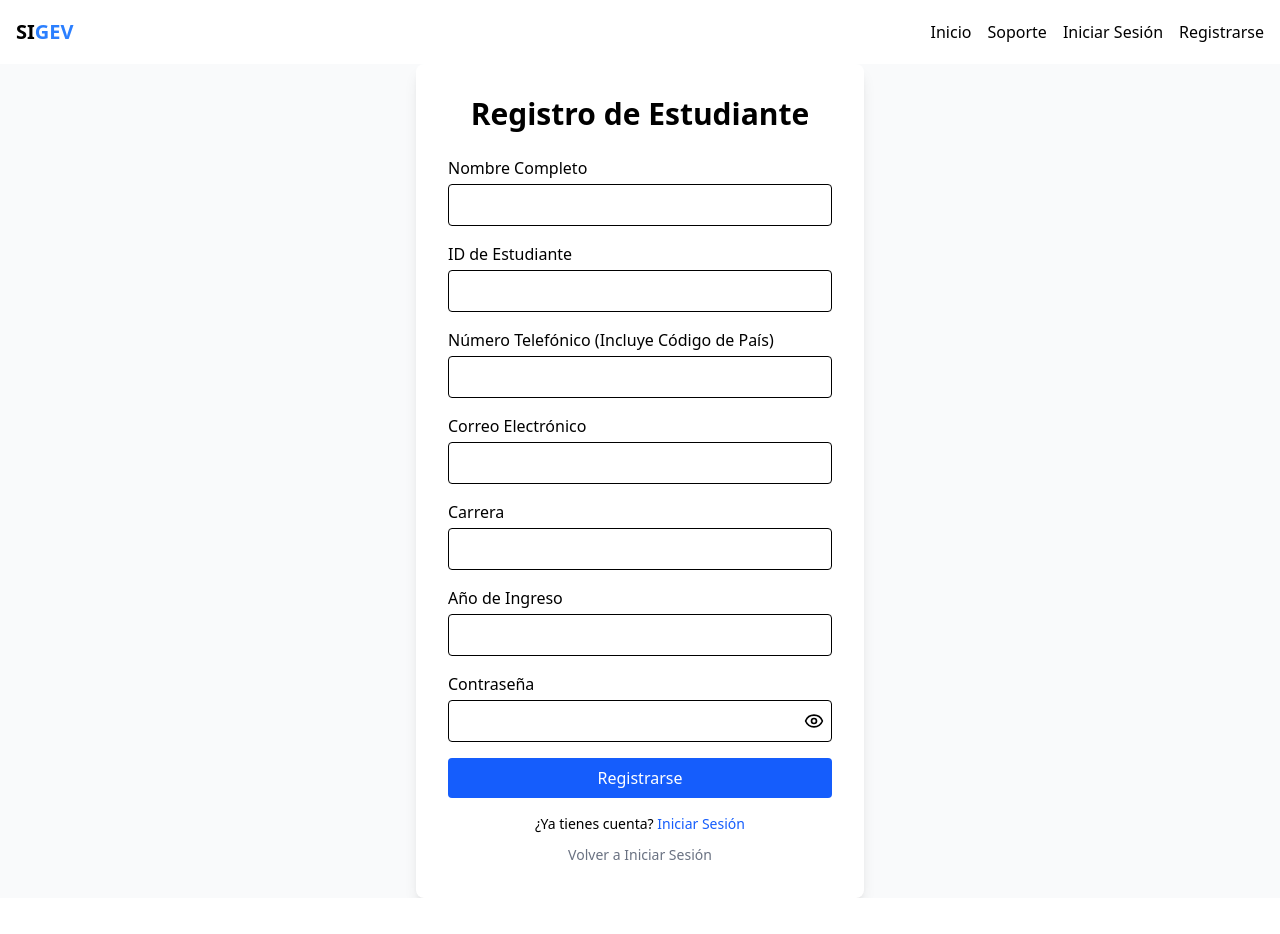
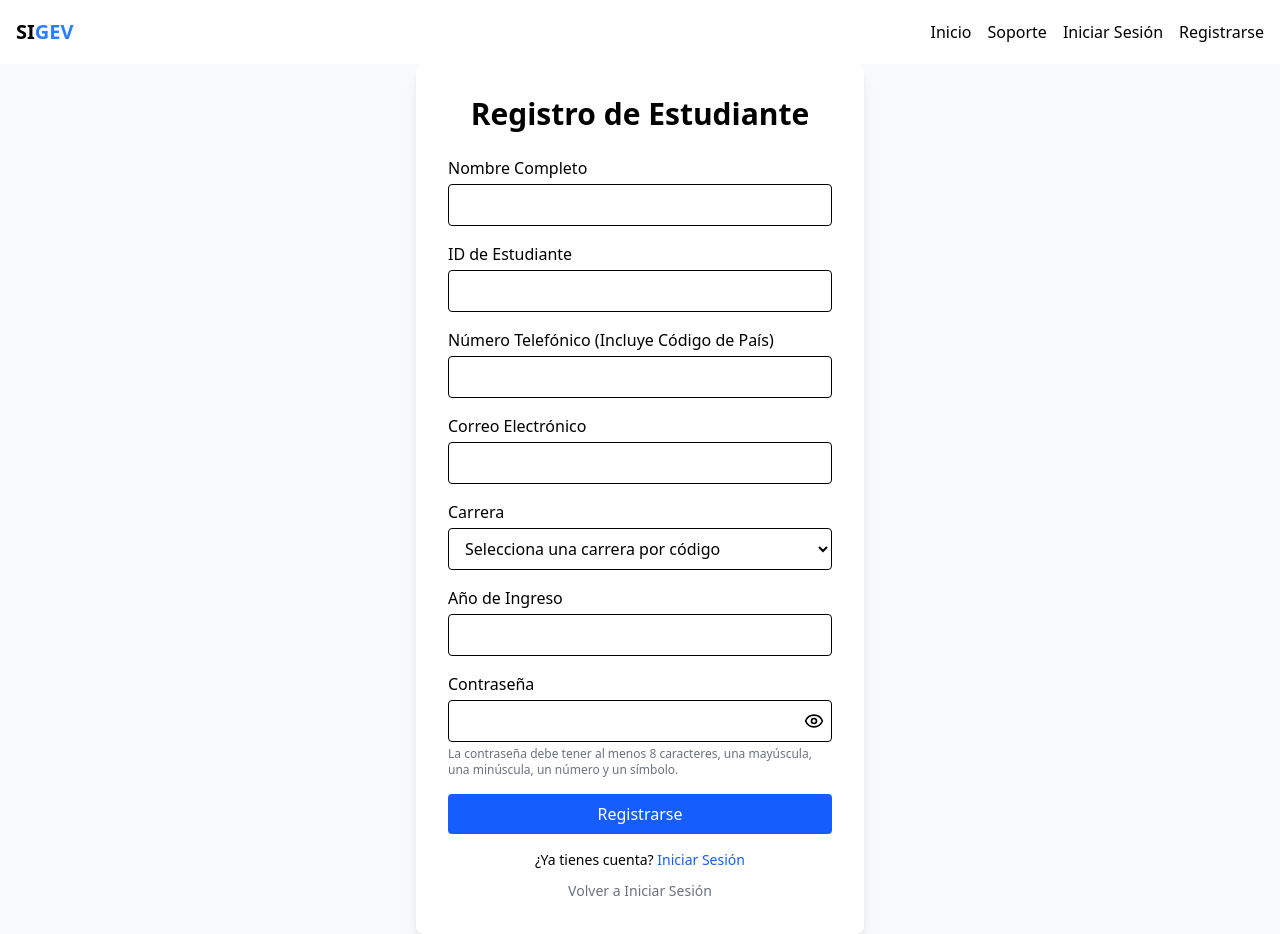
Before and after one commit to SIGEG-Organizacion/frontend, a React (Vite) app: page /register/student in a window 1280 px wide. Before the commit the page ends 898 px from the top, so only its background shows below. Built offline with nearby package versions, Linux system fonts and the light colour scheme; no server answers.

Commit message:
contraseña segura[

```diff
--- a/src/i18n/en.json
+++ b/src/i18n/en.json
@@ -32,7 +32,10 @@
     "loading": "Registering...",
     "success": "Registration successful! You can now log in.",
     "alreadyHave": "Already have an account?",
-    "login": "Sign In"
+    "login": "Sign In",
+    "selectMajorCode": "Select a major by code",
+    "passwordRequirements": "Password must be at least 8 characters, include an uppercase letter, a lowercase letter, a number, and a symbol.",
+    "passwordInvalid": "Password does not meet the requirements."
   },
   "registerCompany": {
     "title": "Register as Company",
--- a/src/i18n/es.json
+++ b/src/i18n/es.json
@@ -32,7 +32,10 @@
     "loading": "Registrando...",
     "success": "¡Registro exitoso! Ya puedes iniciar sesión.",
     "alreadyHave": "¿Ya tienes cuenta?",
-    "login": "Iniciar Sesión"
+    "login": "Iniciar Sesión",
+    "selectMajorCode": "Selecciona una carrera por código",
+    "passwordRequirements": "La contraseña debe tener al menos 8 caracteres, una mayúscula, una minúscula, un número y un símbolo.",
+    "passwordInvalid": "La contraseña no cumple con los requisitos."
   },
   "registerCompany": {
     "title": "Registro de Empresa",
--- a/src/modules/auth/pages/RegisterStudentPage.tsx
+++ b/src/modules/auth/pages/RegisterStudentPage.tsx
@@ -27,6 +27,17 @@ const RegisterStudentPage: React.FC = () => {
     e: React.ChangeEvent<HTMLInputElement | HTMLSelectElement>
   ) => {
     setForm((prev) => ({ ...prev, [e.target.name]: e.target.value }));
+  };
+
+  // Validación de contraseña
+  const isPasswordValid = (password: string) => {
+    return (
+      password.length >= 8 &&
+      /[A-Z]/.test(password) &&
+      /[a-z]/.test(password) &&
+      /[0-9]/.test(password) &&
+      /[^A-Za-z0-9]/.test(password)
+    );
   };
 
   const handleSubmit = async (e: React.FormEvent) => {
@@ -121,15 +132,105 @@ const RegisterStudentPage: React.FC = () => {
           <label htmlFor="major" className="block mb-1 font-medium">
             {t("registerStudent.major")}
           </label>
-          <input
+          <select
             id="major"
             name="major"
-            type="text"
             value={form.major}
             onChange={handleChange}
             required
             className="w-full border rounded px-3 py-2 focus:outline-none focus:ring"
-          />
+          >
+            <option value="">{t("registerStudent.selectMajorCode")}</option>
+            <option value="ARH">ARH</option>
+            <option value="AEN">AEN</option>
+            <option value="MRN">MRN</option>
+            <option value="DP">DP</option>
+            <option value="GPM">GPM</option>
+            <option value="DCS">DCS</option>
+            <option value="CND">CND</option>
+            <option value="IMT">IMT</option>
+            <option value="ATI">ATI</option>
+            <option value="DAI">DAI</option>
+            <option value="DDE">DDE</option>
+            <option value="ET">ET</option>
+            <option value="EM">EM</option>
+            <option value="EMA">EMA</option>
+            <option value="AU">AU</option>
+            <option value="AE">AE</option>
+            <option value="AIT">AIT</option>
+            <option value="AA">AA</option>
+            <option value="AN">AN</option>
+            <option value="BI">BI</option>
+            <option value="ME">ME</option>
+            <option value="CI">CI</option>
+            <option value="ECE">ECE</option>
+            <option value="CS">CS</option>
+            <option value="SCC">SCC</option>
+            <option value="CD">CD</option>
+            <option value="FI">FI</option>
+            <option value="EIC">EIC</option>
+            <option value="MI">MI</option>
+            <option value="CA">CA</option>
+            <option value="CES">CES</option>
+            <option value="CO">CO</option>
+            <option value="E">E</option>
+            <option value="EMT">EMT</option>
+            <option value="PI">PI</option>
+            <option value="SHO">SHO</option>
+            <option value="MA">MA</option>
+            <option value="QU">QU</option>
+            <option value="DI">DI</option>
+            <option value="IA">IA</option>
+            <option value="AG">AG</option>
+            <option value="FO">FO</option>
+            <option value="FH">FH</option>
+            <option value="GTR">GTR</option>
+            <option value="GTS">GTS</option>
+            <option value="GST">GST</option>
+            <option value="AAL">AAL</option>
+            <option value="AMB">AMB</option>
+            <option value="IB">IB</option>
+            <option value="IDC">IDC</option>
+            <option value="IM">IM</option>
+            <option value="DIL">DIL</option>
+            <option value="AEL">AEL</option>
+            <option value="EML">EML</option>
+            <option value="LEM">LEM</option>
+            <option value="IAL">IAL</option>
+            <option value="AGL">AGL</option>
+            <option value="COL">COL</option>
+            <option value="EL">EL</option>
+            <option value="MIL">MIL</option>
+            <option value="MEL">MEL</option>
+            <option value="PIL">PIL</option>
+            <option value="SOL">SOL</option>
+            <option value="FOL">FOL</option>
+            <option value="IBL">IBL</option>
+            <option value="AEM">AEM</option>
+            <option value="MCS">MCS</option>
+            <option value="DE">DE</option>
+            <option value="MIM">MIM</option>
+            <option value="MQT">MQT</option>
+            <option value="MCT">MCT</option>
+            <option value="FOM">FOM</option>
+            <option value="MC">MC</option>
+            <option value="DEL">DEL</option>
+            <option value="MDM">MDM</option>
+            <option value="ETM">ETM</option>
+            <option value="ELM">ELM</option>
+            <option value="MIV">MIV</option>
+            <option value="MIE">MIE</option>
+            <option value="SOM">SOM</option>
+            <option value="PIM">PIM</option>
+            <option value="MCA">MCA</option>
+            <option value="PCA">PCA</option>
+            <option value="PCS">PCS</option>
+            <option value="SP">SP</option>
+            <option value="IF">IF</option>
+            <option value="CDC">CDC</option>
+            <option value="CDD">CDD</option>
+            <option value="DVE">DVE</option>
+          </select>
         </div>
 
         <div>
@@ -157,6 +258,14 @@ const RegisterStudentPage: React.FC = () => {
             value={form.password}
             onChange={handleChange}
           />
+          <div className="text-xs text-gray-500 mt-1">
+            {t("registerStudent.passwordRequirements")}
+          </div>
+          {form.password && !isPasswordValid(form.password) && (
+            <div className="text-xs text-red-600 mt-1">
+              {t("registerStudent.passwordInvalid")}
+            </div>
+          )}
         </div>
 
         <button
```
